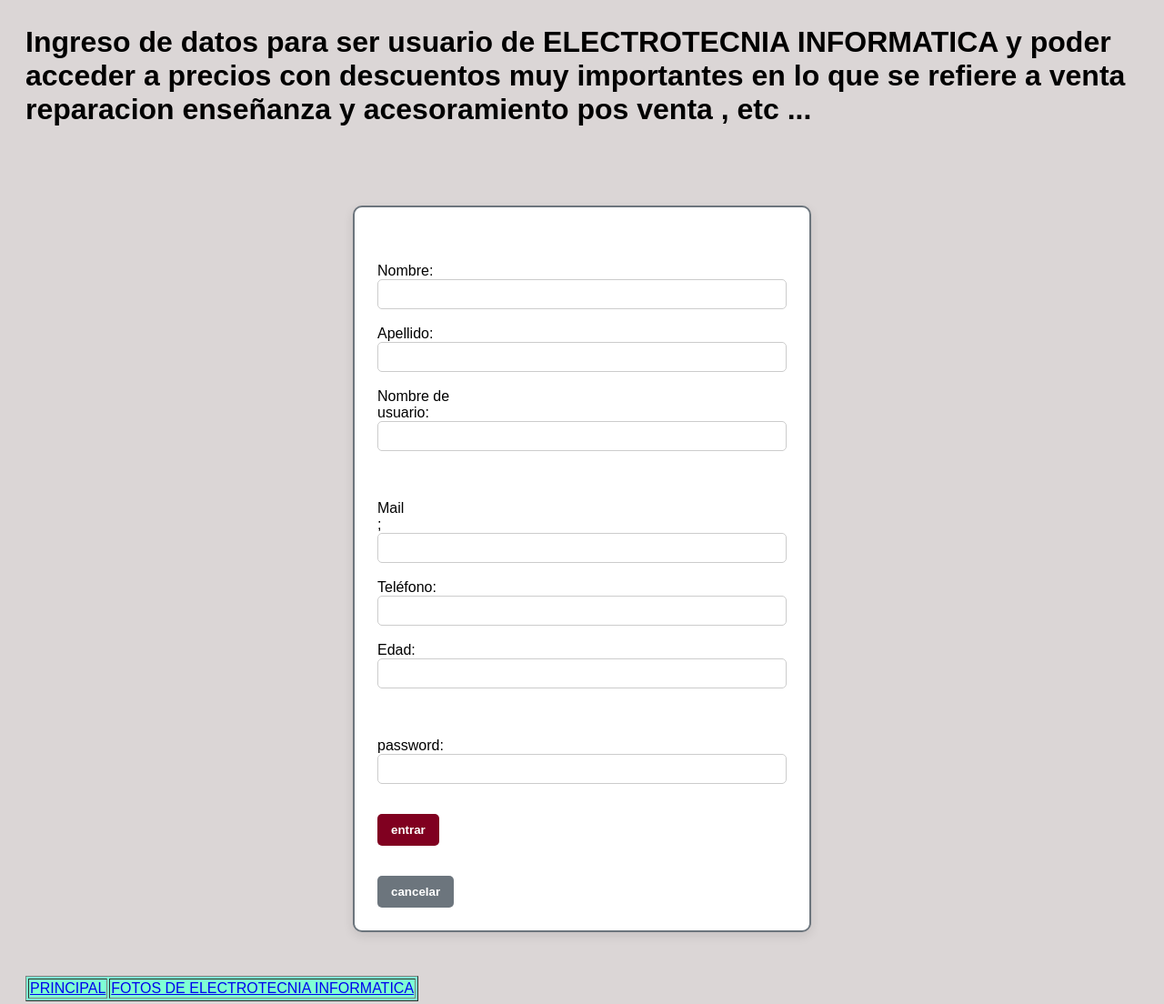
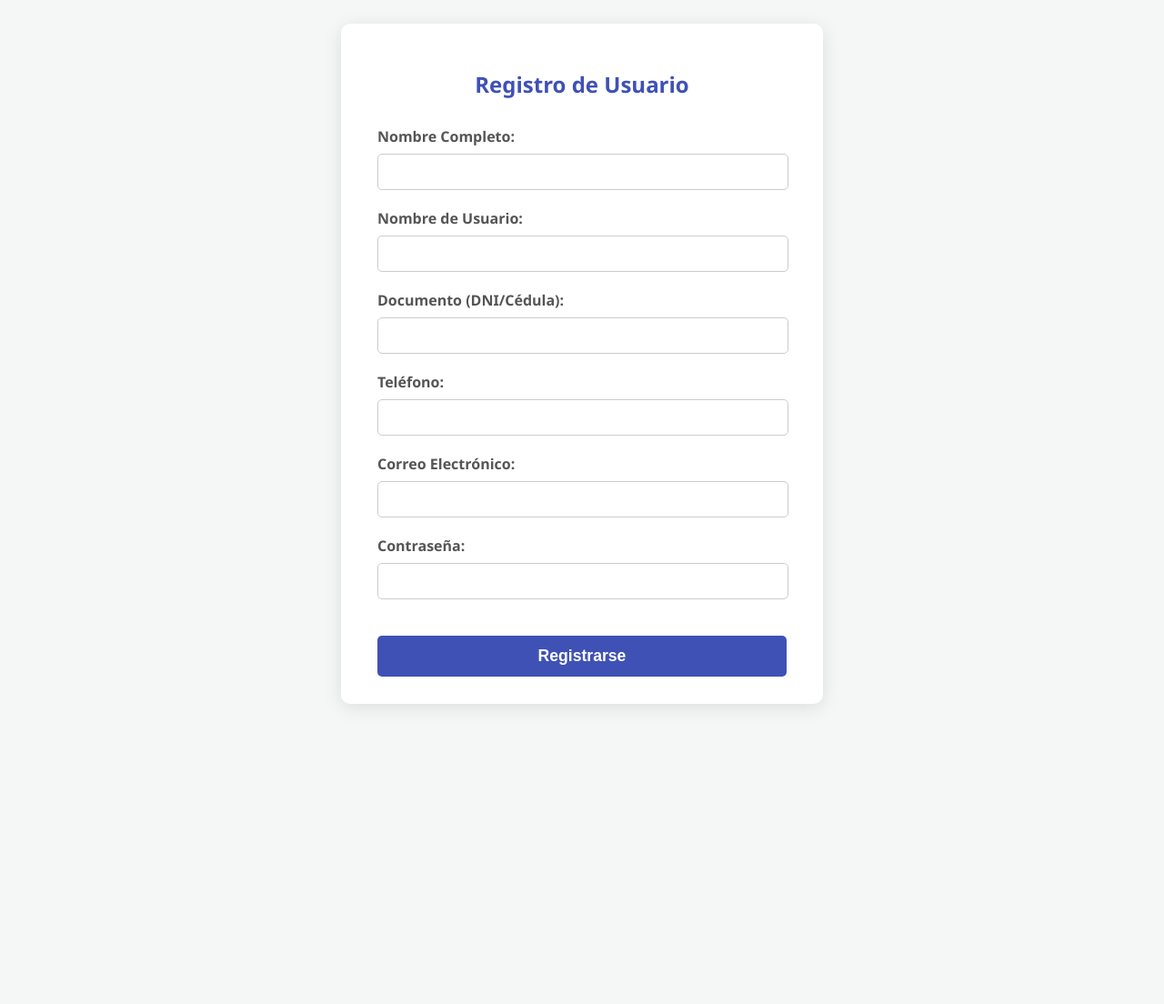
Before and after one commit to housfab/ejemplo-1, a plain HTML site: page pagina de formulario para los descuentos de E I 1 .html in a window 1280 px wide. Shown: the whole page at 91% size. After the commit the page ends 800 px from the top, so only its background shows below. Drawn offline with Linux system fonts and the light colour scheme.

Commit message:
cambios dormulario hay q hacer cambios esteticos

```diff
--- a/pagina de formulario para los descuentos de E I 1 .html
+++ b/pagina de formulario para los descuentos de E I 1 .html
@@ -1,185 +1,271 @@
-<html lang="es"><head>
-    <meta charset="UTF-8"/>
-    <meta name="viewport" content="width=device-width, initial-scale=1.0"/>
-    <title> Mi empresa taller </title>
-</head><body>
+<!DOCTYPE html>
+<html lang="es">
+<head>
+    <meta charset="UTF-8">
+    <meta name="viewport" content="width=device-width, initial-scale=1.0">
+    <title>Formulario de Registro Moderno</title>
     <style>
+        /* Estilos Generales y Reset */
         body {
-            font-family: Arial, sans-serif;
-            background-color: #dbd6d6;
-            padding: 20px;
+            font-family: 'Segoe UI', Tahoma, Geneva, Verdana, sans-serif;
+            background-color: #f4f7f6;
+            display: flex;
+            justify-content: center;
+            align-items: center;
+            min-height: 100vh;
+            margin: 0;
+            color: #333;
         }
-        form {
+
+        /* Contenedor del Formulario */
+        .form-container {
             background-color: #ffffff;
-            padding: 25px;
+            padding: 30px 40px;
             border-radius: 10px;
-            box-shadow: 0 4px 12px rgba(0, 0, 0, 0.1);
+            box-shadow: 0 4px 20px rgba(0, 0, 0, 0.1);
+            width: 100%;
             max-width: 450px;
-            margin: 30px auto;
-            border: 2px solid #6c757d;
-        h1 {
-            color: #78011f;
+        }
+
+        h2 {
             text-align: center;
-            font-size: 1.4em;
+            color: #3f51b5;
+            margin-bottom: 30px;
+        }
+
+        /* Estilo para cada grupo de campo */
+        .form-group {
             margin-bottom: 20px;
         }
-        .g {
-            margin-bottom: 12px;
+
+        .form-group label {
+            display: block;
+            margin-bottom: 8px;
+            font-weight: 600;
+            color: #555;
         }
-        label {
-            display: block;
-            margin-bottom: 4px;
-            font-weight: bold;
-        }
-        input[type="text"], input[type="email"], input[type="tel"],
-        input[type="number"], input[type="password"] {
-            width: 100%;
-            padding: 8px;
+
+        .form-group input {
+            width: calc(100% - 20px); /* Ajuste para padding */
+            padding: 10px;
             border: 1px solid #ccc;
             border-radius: 5px;
-            box-sizing: border-box;
+            font-size: 1em;
+            transition: border-color 0.3s ease-in-out, box-shadow 0.3s ease-in-out;
         }
-        input:focus {
-            border-color: #800020;
+
+        .form-group input:focus {
             outline: none;
-            box-shadow: 0 0 5px rgba(128, 0, 32, 0.5);
+            border-color: #3f51b5;
+            box-shadow: 0 0 0 3px rgba(63, 81, 181, 0.2);
         }
-        input[type="submit"], input[type="reset"] {
-            padding: 10px 15px;
+
+        /* Estilos de validación */
+        .form-group input.invalid {
+            border-color: #e53935; /* Rojo */
+        }
+
+        .form-group input.valid {
+            border-color: #43a047; /* Verde */
+        }
+
+        .error-message {
+            color: #e53935; /* Rojo */
+            font-size: 0.85em;
+            margin-top: 5px;
+            display: none; /* Oculto por defecto */
+        }
+
+        /* Botón de Enviar */
+        button[type="submit"] {
+            width: 100%;
+            padding: 12px;
+            background-color: #3f51b5;
+            color: white;
             border: none;
             border-radius: 5px;
+            font-size: 1.1em;
+            font-weight: bold;
             cursor: pointer;
+            transition: background-color 0.3s ease;
+            margin-top: 20px;
+        }
+
+        button[type="submit"]:hover {
+            background-color: #303f9f;
+        }
+
+        /* Mensaje de éxito */
+        #mensaje-exito {
+            text-align: center;
+            color: #43a047; /* Verde */
             font-weight: bold;
-            margin-top: 15px;
-        }
-        input[type="submit"] {
-            background-color: #800020;
-            color: white;
-            margin-right: 10px;
-        }
-        input[type="submit"]:hover {
-            background-color: #580017;
-        }
-        input[type="reset"] {
-            background-color: #6c757d;
-            color: white;
-        }
-        input[type="reset"]:hover {
-            background-color: #495057;
-        }
-        /
-        table {
-            margin: 15px auto;
-        }
-        td {
-            padding: 8px 12px;
-            background-color: #ced4da;
-            border: 1px solid #6c757d;
-        }
-        td a {
-            color: #800020;
-            text-decoration: none;
+            margin-top: 20px;
+            display: none; /* Oculto por defecto */
         }
     </style>
 </head>
 <body>
+    <div class="form-container">
+        <h2>Registro de Usuario</h2>
+        <form id="registroForm" novalidate>
+            <div class="form-group">
+                <label for="nombre">Nombre Completo:</label>
+                <input type="text" id="nombre" name="nombre" required minlength="2">
+                <span class="error-message" aria-live="polite"></span>
+            </div>
 
+            <div class="form-group">
+                <label for="usuario">Nombre de Usuario:</label>
+                <input type="text" id="usuario" name="usuario" required pattern="^[a-zA-Z0-9]{4,15}$" title="Solo letras y números, 4 a 15 caracteres.">
+                <span class="error-message" aria-live="polite"></span>
+            </div>
 
+            <div class="form-group">
+                <label for="documento">Documento (DNI/Cédula):</label>
+                <input type="text" id="documento" name="documento" required pattern="^\d{6,10}$" title="Solo números, 6 a 10 dígitos.">
+                <span class="error-message" aria-live="polite"></span>
+            </div>
+            <div class="form-group">
+                <label for="telefono">Teléfono:</label>
+                <input type="tel" id="telefono" name="telefono" required pattern="^\+?\d{6,15}$" title="Solo números y el signo '+' opcional, 6 a 15 dígitos.">
+                <span class="error-message" aria-live="polite"></span>
+            </div>
 
+            <div class="form-group">
+                <label for="correo">Correo Electrónico:</label>
+                <input type="email" id="correo" name="correo" required>
+                <span class="error-message" aria-live="polite"></span>
+            </div>
 
+            <div class="form-group">
+                <label for="password">Contraseña:</label>
+                <input type="password" id="password" name="password" required pattern=".{8,}" title="Debe contener al menos 8 caracteres.">
+                <span class="error-message" aria-live="polite"></span>
+            </div>
 
-<h1>Ingreso de datos para ser usuario de ELECTROTECNIA INFORMATICA y poder acceder a precios con descuentos muy importantes en lo que se refiere a venta reparacion enseñanza y acesoramiento pos venta , etc ... </h1>
-        <br/><br/>
-        <form name="fvalida" action="#" method="get">
-            <br/><br/>Nombre: &nbsp; &nbsp; <input type="text" name="nombre" id="name" size="30" maxlength="100"/>
-            <br/><br/>Apellido: &nbsp; &nbsp;<input type="text" name="apellido" id="name" size="30" maxlength="100"/>
-            <br/><br/>Nombre de <br/> usuario:&nbsp; &nbsp; &nbsp; <input type="text" name="usuario" id="name" size="30" maxlength="100"/>
-            <br/>
-            <br/>
-            <br/><br/>Mail<br/> ;&nbsp;<input type="text" name="correo" id="correo" size="30" maxlength="100"/>
-            <br/><br/>Teléfono: &nbsp;&nbsp;&nbsp;<input type="text" name="telefono" id="telefono" size="30" maxlength="20"/>
-            <br/> <br/>Edad: &nbsp;&nbsp; &nbsp;&nbsp;&nbsp; &nbsp; &nbsp;<input type="text" name="edad" size="3" maxlength="3"/>
-            <br/><br/>
-            <br/><br/>password: &nbsp;&nbsp;&nbsp;<input type="text" name="contrasena" id="contrasena" size="30" maxlength="100"/>
+            <button type="submit">Registrarse</button>
+            <p id="mensaje-exito">¡Formulario enviado con éxito!</p>
+        </form>
+    </div>
 
+    <script>
+        document.addEventListener('DOMContentLoaded', () => {
+            const form = document.getElementById('registroForm');
+            const inputs = form.querySelectorAll('input');
+            const mensajeExito = document.getElementById('mensaje-exito');
 
-            <br/><br/><input type="submit" onclick="return validar()" value="entrar"/><br/><br/>
-            <input type="reset" value="cancelar" name="btn_cancelar"/>
-        </form>
-        <script>
-            function validar() {
+            // Función para mostrar u ocultar el mensaje de error y aplicar clases CSS
+            function validarCampo(input) {
+                const errorMessageSpan = input.nextElementSibling; // El span de error justo después del input
 
-                var n = document.fvalida.nombre.value.trim();
-                if (!n.match(/^[A-z\s]+$/) || n.length <= 3) {
-                    alert('El elemento nombre debe contener un valor y ademas debe contener mas de tres letras (SOLAMENTE LETRAS)');
-                    document.fvalida.nombre.focus();
-                    return false;
-                }
-                var h = document.fvalida.apellido.value.trim();
-                if (!h.match(/^[A-z\s]+$/) || h.length <= 3) {
-                    alert('El elemento apellido debe contener un valor y ademas debe contener mas de tres letras (SOLAMENTE LETRAS)');
-                    document.fvalida.apellido.focus();
-                    return false;
-                }
-                var j = document.fvalida.usuario.value.trim();
-                if (!j.match(/^[A-z\s]+$/) || j.length <= 3) {
-                    alert('El elemento nombre de usuario debe contener un valor y ademas debe contener mas de tres letras (SOLAMENTE LETRAS)');
-                    document.fvalida.usuario.focus();
-                    return false;
+                if (input.validity.valid) {
+                    // Si el campo es válido
+                    errorMessageSpan.textContent = '';
+                    errorMessageSpan.style.display = 'none';
+                    input.classList.remove('invalid');
+                    input.classList.add('valid');
+                } else {
+                    // Si el campo es inválido
+                    errorMessageSpan.style.display = 'block';
+                    input.classList.remove('valid');
+                    input.classList.add('invalid');
+
+                    if (input.validity.valueMissing) {
+                        errorMessageSpan.textContent = 'Este campo es obligatorio.';
+                    } else if (input.validity.typeMismatch) {
+                        if (input.type === 'email') {
+                            errorMessageSpan.textContent = 'Por favor, ingrese una dirección de correo válida.';
+                        } else {
+                            errorMessageSpan.textContent = 'El valor ingresado no es del tipo correcto.';
                         }
 
-
-                var e = document.fvalida.edad.value;
-                if (!(parseInt(e)) || !(e >= 18)) {
-                    alert('El dato Edad debe ser numÃ©rico Entero y ademas la edad comprendida debe ser de 18 aÃ±os en adelante !');
-                    document.fvalida.edad.focus();
-                    return false;
+                    } else if  (input.type === 'tel') {
+                        errorMessageSpan.textContent = input.title || 'El formato no es válido.';
+                    } else if (input.validity.tooShort) {
+                        errorMessageSpan.textContent = `Mínimo ${input.minLength} caracteres.`;
+                    } else {
+                        errorMessageSpan.textContent = 'El valor ingresado es inválido.';
                     }
-                 var x = f.correo.value.trim();
-                 var MailrEGEX = /^[^\s@]+@[^\s@]+\.[^\s@]+$/;
-                 if (!mailRegex.test(x)) {
-                    alert('Debe ingresar un **mail** u otro correo electrónico válido.');
-                    f.correo.focus(); return false;
                 }
-                    var tel = document.fvalida.telefono.value.trim();
-                    var telRegex = /^\+?[\d\s-()]{7,20}$/;
-                    if (!telRegex.test(tel)) {
-                        alert('Debe ingresar un número de teléfono válido. Solo se permiten números, espacios, guiones o paréntesis (mínimo 7 dígitos).');
-                        document.fvalida.telefono.focus();
-                         return false;
-                        }
-                        var i = document.fvalida.contrasena.value.trim();
-                            if (!i || i.length < 8) {
-                    alert('La  contraseÃ±a puesta debe contener 8 o mas caracteres');
-                    document.fvalida.contrasena.focus();
-                    return false;
-                }
-                if (confirm('Confirma el envÃ­o de los datos?')) {
-                    return true
-                } else {
-                    return false
             }
 
+            // Añadir escuchadores de eventos a cada input para validación en tiempo real
+            inputs.forEach(input => {
+                input.addEventListener('input', () => {
+                    validarCampo(input);
+                });
+                // También validamos cuando el usuario sale del campo (blur)
+                input.addEventListener('blur', () => {
+                    validarCampo(input);
+                });
+            });
+
+            // Manejar el evento de envío del formulario
+            form.addEventListener('submit', (event) => {
+                event.preventDefault(); // Evitar el envío por defecto del navegador
+
+                let formValido = true;
+
+                // Iterar sobre todos los inputs para validar y mostrar errores antes del envío
+                inputs.forEach(input => {
+                    validarCampo(input); // Forzar la validación y mostrar errores
+                    if (!input.validity.valid) {
+                        formValido = false;
                     }
+                });
+
+                if (formValido) {
+                    // Si el formulario es completamente válido
+                    console.log('Formulario enviado con éxito:', {
+                        nombre: document.getElementById('nombre').value,
+                        usuario: document.getElementById('usuario').value,
+                        documento: document.getElementById('documento').value,
+                        telefono: document.getElementById('telefono').value,
+                        correo: document.getElementById('correo').value,
+                        password: '***' // No mostrar la contraseña real en consola
+                    });
+
+                    // Aquí iría la lógica para enviar los datos al servidor (por ejemplo, con fetch API)
+                    // fetch('/api/register', {
+                    //     method: 'POST',
+                    //     headers: { 'Content-Type': 'application/json' },
+                    //     body: JSON.stringify({
+                    //         nombre: document.getElementById('nombre').value,
+                    //         usuario: document.getElementById('usuario').value,
+                    //         documento: document.getElementById('documento').value,
+                    //         correo: document.getElementById('correo').value,
+                    //         password: document.getElementById('password').value
+                    //     })
+                    // })
+                    // .then(response => response.json())
+                    // .then(data => {
+                    //     console.log('Success:', data);
+                    //     form.reset();
+                    //     inputs.forEach(input => input.classList.remove('valid')); // Limpiar estilos
+                    //     mensajeExito.style.display = 'block';
+                    //     setTimeout(() => { mensajeExito.style.display = 'none'; }, 3000);
+                    // })
+                    // .catch((error) => {
+                    //     console.error('Error:', error);
+                    //     // Mostrar un mensaje de error global
+                    // });
+
+                    // Por ahora, solo mostramos el mensaje de éxito
+                    form.reset(); // Limpiar el formulario
+                    inputs.forEach(input => { // Quitar las clases valid/invalid después de resetear
+                        input.classList.remove('valid');
+                        input.classList.remove('invalid');
+                    });
+                    mensajeExito.style.display = 'block';
+                    setTimeout(() => {
+                        mensajeExito.style.display = 'none';
+                    }, 3000); // Ocultar el mensaje de éxito después de 3 segundos
+                } else {
+                    console.log('Formulario con errores, por favor revise los campos.');
+                }
+            });
+        });
     </script>
-        <br/>
-        <table border="solid" bgcolor=" aquamarine">
-            <tbody><tr>
-                <td><a href="index.html " target="_blank ">PRINCIPAL</a></td>
-                <td><a href="galeria de imagenes E I.html " target="_blank ">FOTOS DE  ELECTROTECNIA INFORMATICA</a>
-                </td>
-
-
-
-            </tr>
-
-        </tbody></table>
-
-
-
-
-
-
-
-
-</body></html>
+</body>
+</html>
```
Lines whose indentation alone changed are shown as unchanged.
